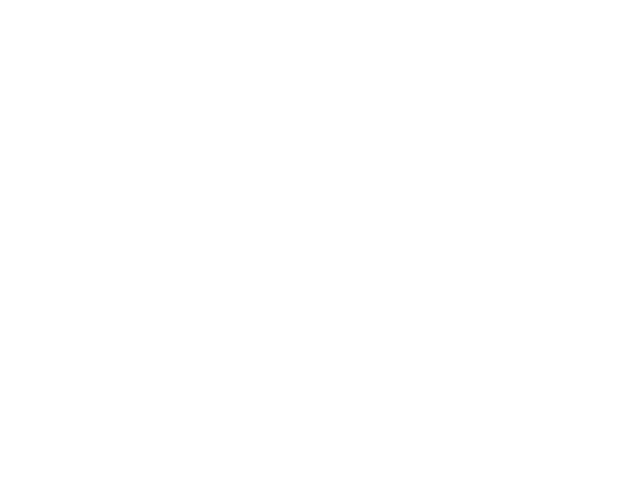
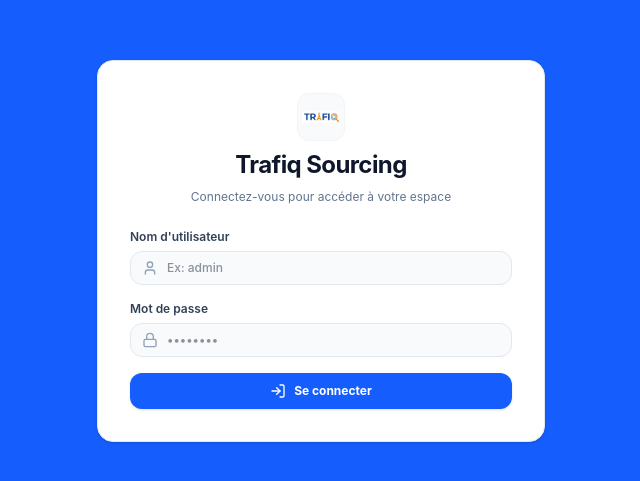
Before and after one commit to Moctar93/trafiq-sourcing-agent, a React app in the folder frontend/: page /login in a window 1280 px wide. Before the commit this address had no page. Shown: the part 149-630 px from the top of the page, without its empty margins (319-959 px from the left). Built offline with nearby package versions, Linux system fonts and the light colour scheme; the HTML template or start-up script is replaced by a standard one.

Commit message:
feat(auth):ajout de la vue Login et integration de la route /login

```diff
--- /dev/null
+++ b/frontend/src/pages/Login.jsx
@@ -0,0 +1,122 @@
+import React, { useState } from 'react';
+import { useNavigate } from 'react-router-dom';
+import api from '../api/axios';
+import logoTrafiq from '../assets/logo-trafiq.jpeg';
+import { Lock, User, AlertCircle, LogIn } from 'lucide-react';
+
+export default function Login() {
+  const navigate = useNavigate();
+  const [credentials, setCredentials] = useState({ username: '', password: '' });
+  const [error, setError] = useState('');
+  const [loading, setLoading] = useState(false);
+
+  const handleChange = (e) => {
+    setCredentials({
+      ...credentials,
+      [e.target.name]: e.target.value,
+    });
+  };
+
+  const handleSubmit = async (e) => {
+    e.preventDefault();
+    setError('');
+    setLoading(true);
+
+    try {
+      // Endpoint correspondant à sourcing/api/urls.py
+      const response = await api.post('/auth/login/', credentials);
+
+      const token = response.data.access;
+      if (token) {
+        localStorage.setItem('token', token);
+        if (response.data.refresh) {
+          localStorage.setItem('refresh_token', response.data.refresh);
+        }
+        navigate('/campaigns');
+      } else {
+        setError("Jeton d'accès non reçu.");
+      }
+    } catch (err) {
+      console.error('Erreur de connexion :', err);
+      if (err.response && err.response.status === 401) {
+        setError('Identifiants incorrects.');
+      } else {
+        setError('Impossible de se connecter au serveur.');
+      }
+    } finally {
+      setLoading(false);
+    }
+  };
+
+  return (
+    <div className="min-h-screen bg-blue-600 flex items-center justify-center p-4">
+      <div className="max-w-md w-full bg-white rounded-2xl shadow-sm border border-slate-200 p-8 space-y-6">
+
+        {/* Header / Logo */}
+        <div className="flex flex-col items-center text-center space-y-2">
+          <div className="w-12 h-12 rounded-xl overflow-hidden flex items-center justify-center bg-gray-50 border border-gray-100 shrink-0">
+            <img src={logoTrafiq} alt="Trafiq Logo" className="w-full h-full object-contain p-1" />
+          </div>
+          <h1 className="text-2xl font-bold text-slate-900 tracking-tight">Trafiq Sourcing</h1>
+          <p className="text-xs text-slate-500">Connectez-vous pour accéder à votre espace</p>
+        </div>
+
+        {/* Message d'erreur */}
+        {error && (
+          <div className="flex items-center gap-2 p-3 text-xs text-rose-700 bg-rose-50 border border-rose-200 rounded-xl">
+            <AlertCircle className="w-4 h-4 shrink-0" />
+            <span>{error}</span>
+          </div>
+        )}
+
+        {/* Formulaire */}
+        <form onSubmit={handleSubmit} className="space-y-4">
+          <div>
+            <label className="block text-xs font-semibold text-slate-700 mb-1.5">
+              Nom d'utilisateur
+            </label>
+            <div className="relative flex items-center">
+              <User className="w-4 h-4 text-slate-400 absolute left-3" />
+              <input
+                type="text"
+                name="username"
+                value={credentials.username}
+                onChange={handleChange}
+                required
+                placeholder="Ex: admin"
+                className="w-full pl-9 pr-3 py-2 bg-slate-50 border border-slate-200 rounded-xl text-xs font-medium text-slate-800 focus:outline-none focus:border-blue-500 focus:bg-white transition-all"
+              />
+            </div>
+          </div>
+
+          <div>
+            <label className="block text-xs font-semibold text-slate-700 mb-1.5">
+              Mot de passe
+            </label>
+            <div className="relative flex items-center">
+              <Lock className="w-4 h-4 text-slate-400 absolute left-3" />
+              <input
+                type="password"
+                name="password"
+                value={credentials.password}
+                onChange={handleChange}
+                required
+                placeholder="••••••••"
+                className="w-full pl-9 pr-3 py-2 bg-slate-50 border border-slate-200 rounded-xl text-xs font-medium text-slate-800 focus:outline-none focus:border-blue-500 focus:bg-white transition-all"
+              />
+            </div>
+          </div>
+
+          <button
+            type="submit"
+            disabled={loading}
+            className="w-full flex items-center justify-center gap-2 bg-blue-600 hover:bg-blue-700 text-white font-bold text-xs py-2.5 px-4 rounded-xl transition-all shadow-sm cursor-pointer disabled:opacity-50"
+          >
+            <LogIn className="w-4 h-4" />
+            <span>{loading ? 'Connexion...' : 'Se connecter'}</span>
+          </button>
+        </form>
+      </div>
+    </div>
+  );
+}
--- a/frontend/src/routes/AppRoutes.jsx
+++ b/frontend/src/routes/AppRoutes.jsx
@@ -1,4 +1,4 @@
-import react from 'react';
+import React from 'react';
 import { Routes, Route  } from 'react-router-dom';
 import Layout from '../components/layout/Layout';
 import Dashboard from '../pages/Dachboard';
@@ -9,10 +9,14 @@
 import CreateCampaign from '../pages/CreateCampaign';
 import AuditML from '../pages/AuditML'
 import CampaignDetail from '../pages/CampaignDetail';
+import Login from '../pages/Login';
 
 export default function AppRoutes() {
     return (
         <Routes>
+
+            <Route path='/login' element={<Login />} />
+
             <Route element={<Layout />}>
                 <Route path='/' element={<Dashboard />} />
                 <Route path="/prospects/:id" element={<ProspectDetail />} />
@@ -22,8 +26,6 @@
                 <Route path='/campaigns/create' element={<CreateCampaign />} />
                 <Route path='/audit' element={<AuditML />} />
                 <Route path='/campaigns/:id' element={<CampaignDetail />} />
-
-
             </Route>
         </Routes>
     )
```
